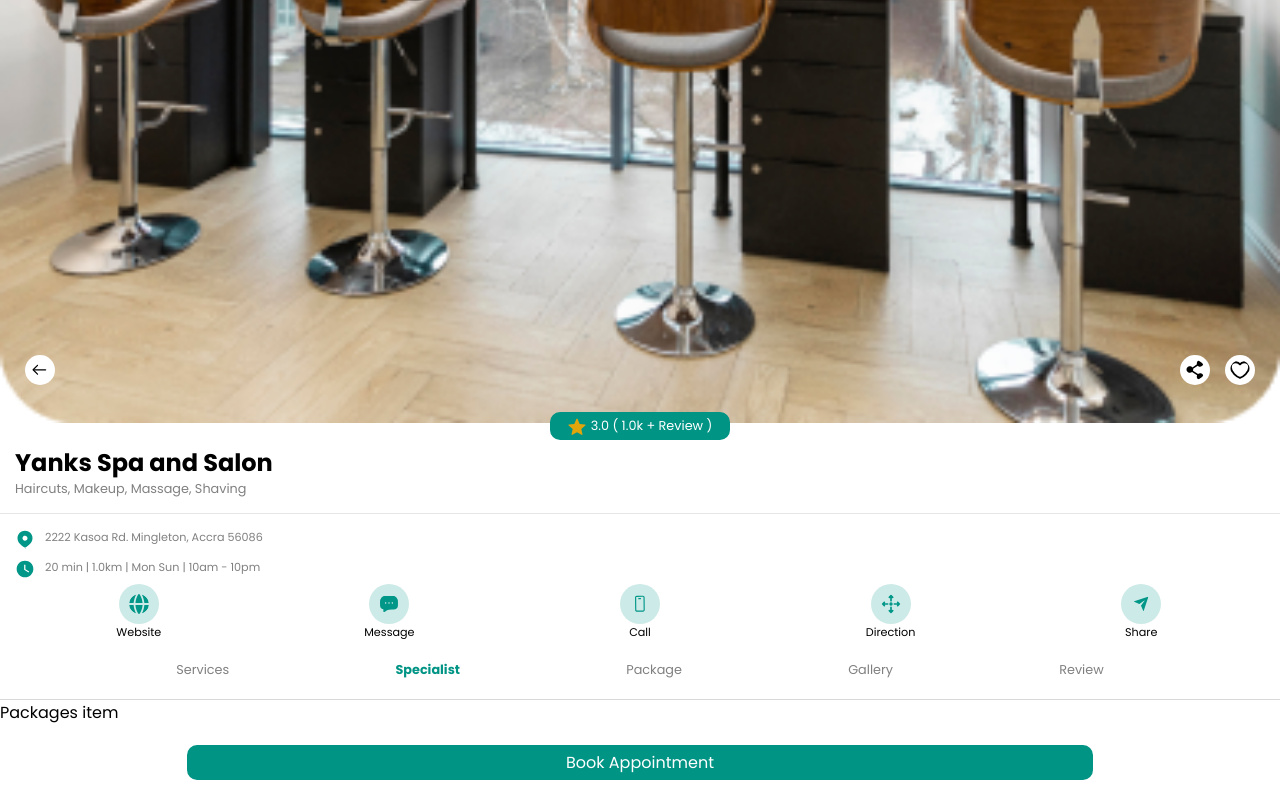
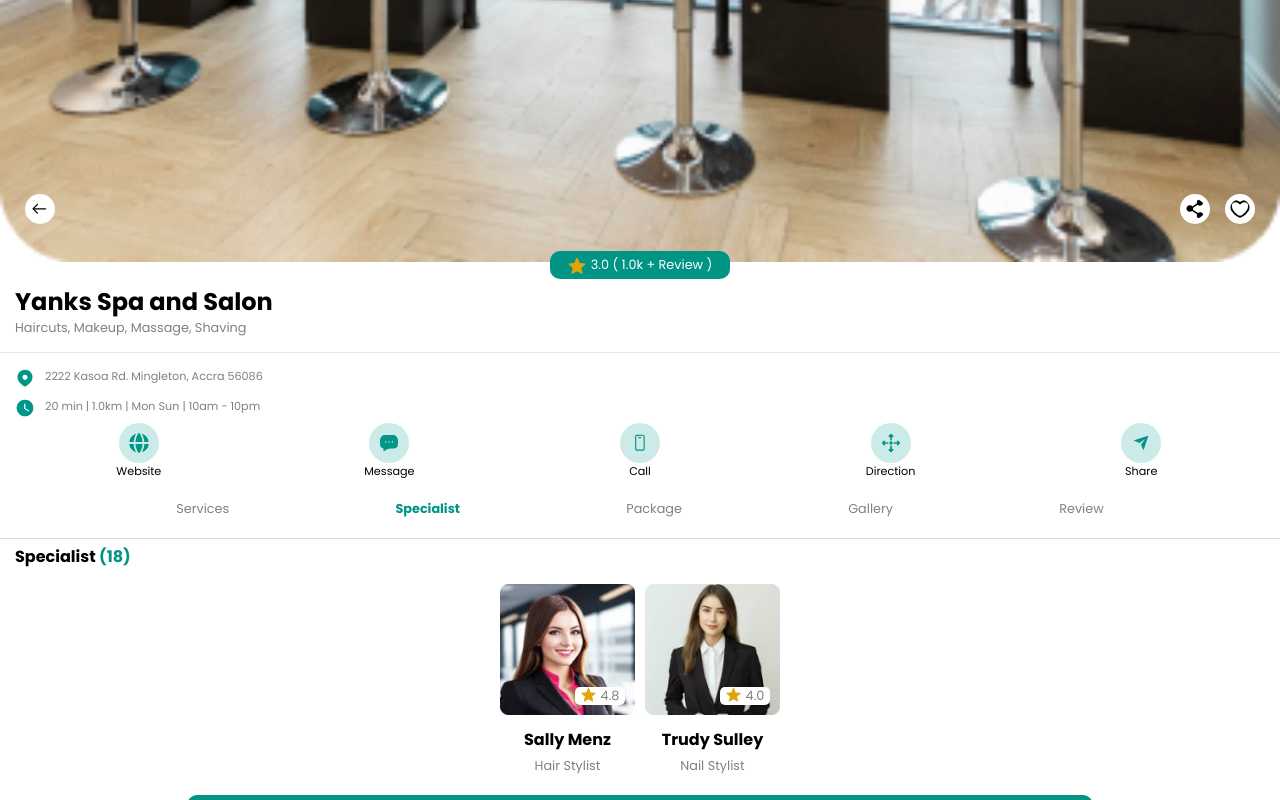
Before and after one commit to BentumYaw001/PynotechBookingApp, a React (Vite) app: page /booknow-screen in a window 1280 px wide. Both pictures are taken after a click on the element "Specialist". Built offline with nearby package versions, Linux system fonts and the light colour scheme.

Commit message:
gallery completed

```diff
--- a/src/components/Data.jsx
+++ b/src/components/Data.jsx
@@ -287,3 +287,48 @@
     path: <ReviewItem />,
   },
 ];
+
+import Sally from "/src/assets/images/specialist/img11.png";
+import Trudy from "/src/assets/images/specialist/img22.png";
+export const SpecialistData = [
+  {
+    img: Sally,
+    rating: "4.8",
+    name: "Sally Menz",
+    brand: "Hair Stylist",
+  },
+  {
+    img: Trudy,
+    rating: "4.0",
+    name: "Trudy Sulley",
+    brand: "Nail Stylist",
+  },
+];
+
+import beard from "/src/assets/images/specialist/beard.png";
+import beauty from "/src/assets/images/specialist/beau.png";
+import color from "/src/assets/images/specialist/colo.png";
+import hair from "/src/assets/images/specialist/hair.png";
+import myhair from "/src/assets/images/specialist/myyyhair.png";
+import wash from "/src/assets/images/specialist/wash.png";
+export const Gallery = [
+  {
+    img: hair,
+  },
+  {
+    img: beard,
+  },
+  {
+    img: beauty,
+  },
+  {
+    img: color,
+  },
+  {
+    img: wash,
+  },
+
+  {
+    img: myhair,
+  },
+];
--- a/src/components/GalleryItem.jsx
+++ b/src/components/GalleryItem.jsx
@@ -1,5 +1,24 @@
+import { Gallery } from "./Data";
+
 function GalleryItem() {
-  return <>Gallery item</>;
+  return (
+    <>
+      <div>
+        <h4>
+          Gallery <span>(15)</span>
+        </h4>
+      </div>
+      <div className="Gallery">
+        {Gallery.map((item) => {
+          return (
+            <>
+              <img src={item.img} alt="" />
+            </>
+          );
+        })}
+      </div>
+    </>
+  );
 }
 
 export default GalleryItem;
--- a/src/components/SpecialistItem.jsx
+++ b/src/components/SpecialistItem.jsx
@@ -1,5 +1,36 @@
+import { SpecialistData } from "./Data";
+import star from "/src/assets/images/star.svg";
 function SpecialistItem() {
-  return <>Packages item</>;
+  return (
+    <>
+      <div>
+        <h4>
+          Specialist <span> (18)</span>
+        </h4>
+      </div>
+      <div className="BrandPersonnel">
+        {SpecialistData.map((item) => {
+          return (
+            <>
+              <div className="SpecialistDetails">
+                <img
+                  src={item.img}
+                  alt={item.name}
+                  className="SpecialPersonnel"
+                />
+                <div className="Star SpecialistRate">
+                  <img src={star} alt="" />
+                  <p>{item.rating}</p>
+                </div>
+                <h4>{item.name}</h4>
+                <p>{item.brand}</p>
+              </div>
+            </>
+          );
+        })}
+      </div>
+    </>
+  );
 }
 
 export default SpecialistItem;
--- a/src/index.css
+++ b/src/index.css
@@ -764,6 +764,43 @@
   transform-origin: left;
 }
 
+.BrandPersonnel {
+  display: flex;
+  justify-content: center;
+  align-items: center;
+  text-align: center;
+  gap: 10px;
+}
+
+.SpecialPersonnel {
+  width: clamp(100px, 135px, 200px);
+  margin-top: 10px;
+}
+.SpecialistDetails {
+  position: relative;
+}
+.SpecialistRate {
+  background-color: white;
+  justify-content: center;
+  width: 50px;
+  border-radius: 5px;
+  position: absolute;
+  bottom: 70px;
+  right: 10px;
+}
+
+.Gallery {
+  columns: 3;
+  width: 100%;
+  gap: 0px;
+  padding: 10px;
+  align-items: center;
+}
+
+.Gallery img {
+  height: clamp(60px, 85px, 100px);
+  width: clamp(60px, 85px, 100px);
+}
 /* book now page ends here */
 
 @media (min-width: 350px) {
```
